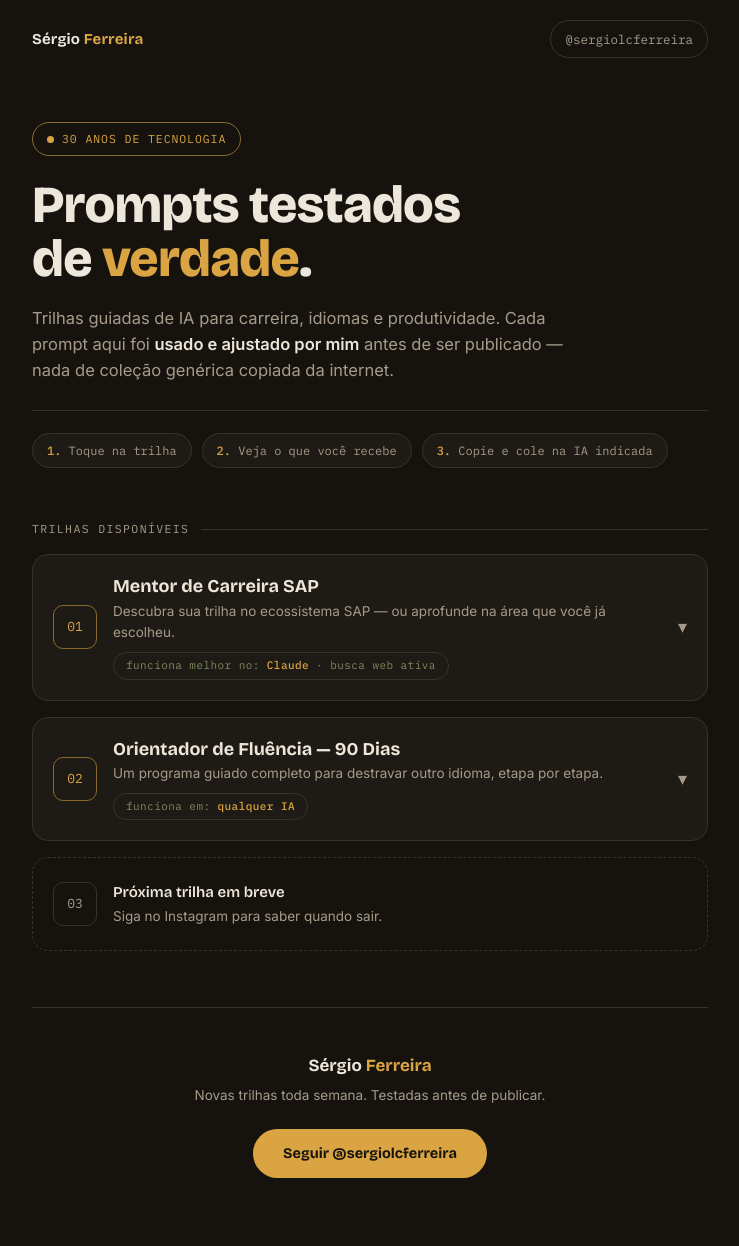
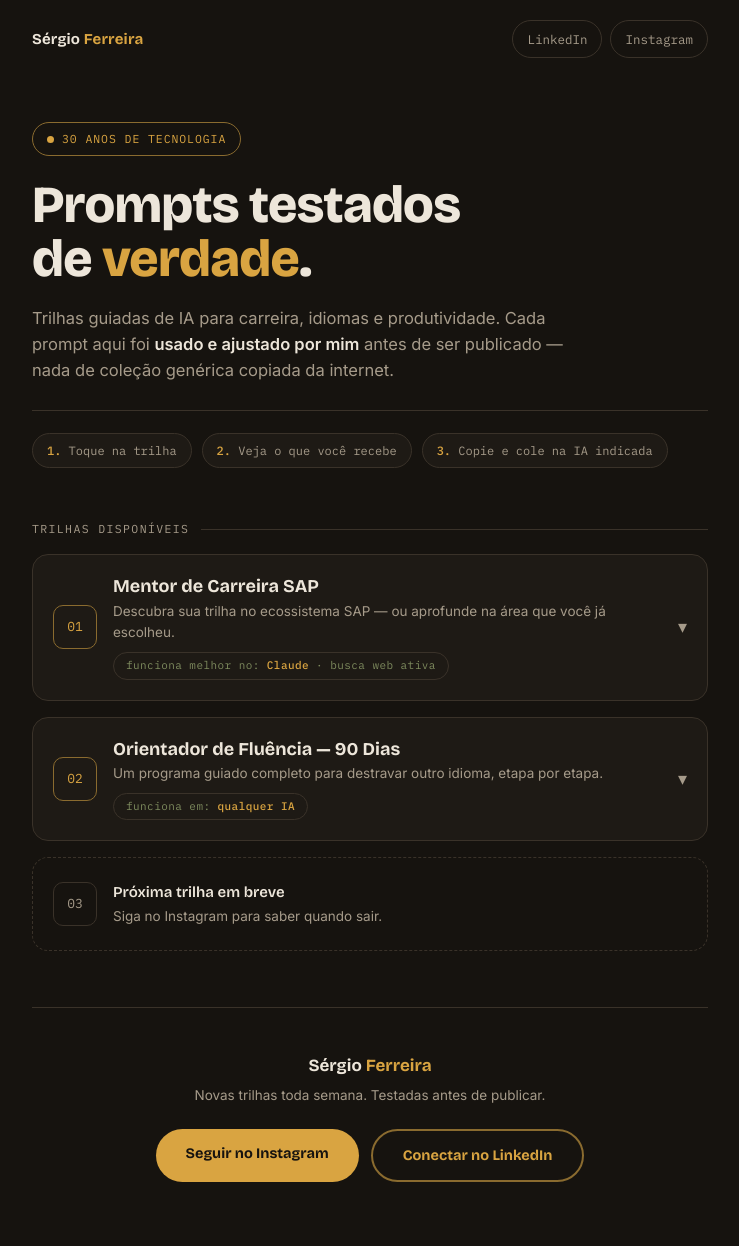
Before and after one commit to sergiolcferreira/prompts, a plain HTML site: page index.html in a window 1280 px wide. Shown: the whole page, without its empty margins (270-1009 px from the left). Drawn offline with nearby package versions, Linux system fonts and the light colour scheme.

Commit message:
Add files via upload

```diff
--- a/index.html
+++ b/index.html
@@ -394,7 +394,10 @@ footer p.sub{
 
 <div class="topbar">
   <div class="brand">Sérgio <em>Ferreira</em></div>
-  <a class="ig-link" href="https://www.instagram.com/sergiolcferreira/" target="_blank" rel="noopener">@sergiolcferreira</a>
+  <div style="display:flex;gap:8px;">
+    <a class="ig-link" href="https://www.linkedin.com/in/sergiocoutinho/" target="_blank" rel="noopener">LinkedIn</a>
+    <a class="ig-link" href="https://www.instagram.com/sergiolcferreira/" target="_blank" rel="noopener">Instagram</a>
+  </div>
 </div>
 
 <div class="wrap">
@@ -650,7 +653,10 @@ acadêmico completo. Priorize sempre utilidade prática sobre completude.</pre>
   <footer>
     <p class="sig">Sérgio <em>Ferreira</em></p>
     <p class="sub">Novas trilhas toda semana. Testadas antes de publicar.</p>
-    <a class="follow-btn" href="https://www.instagram.com/sergiolcferreira/" target="_blank" rel="noopener">Seguir @sergiolcferreira</a>
+    <div style="display:flex;gap:12px;justify-content:center;flex-wrap:wrap;">
+      <a class="follow-btn" href="https://www.instagram.com/sergiolcferreira/" target="_blank" rel="noopener">Seguir no Instagram</a>
+      <a class="follow-btn" style="background:none;border:2px solid var(--gold-dim);color:var(--gold);" href="https://www.linkedin.com/in/sergiocoutinho/" target="_blank" rel="noopener">Conectar no LinkedIn</a>
+    </div>
   </footer>
 </div>
 
```
